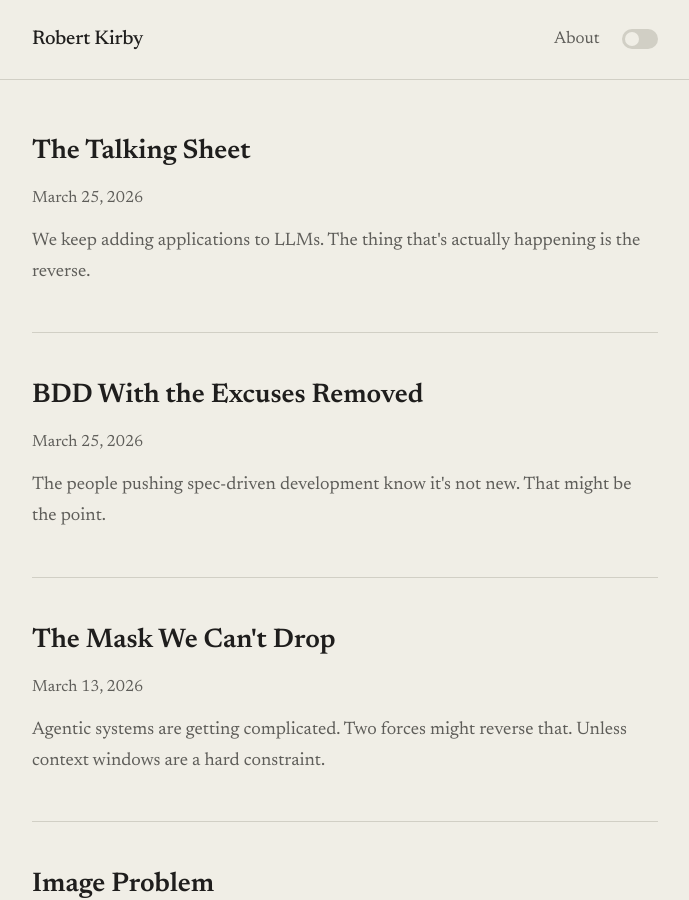
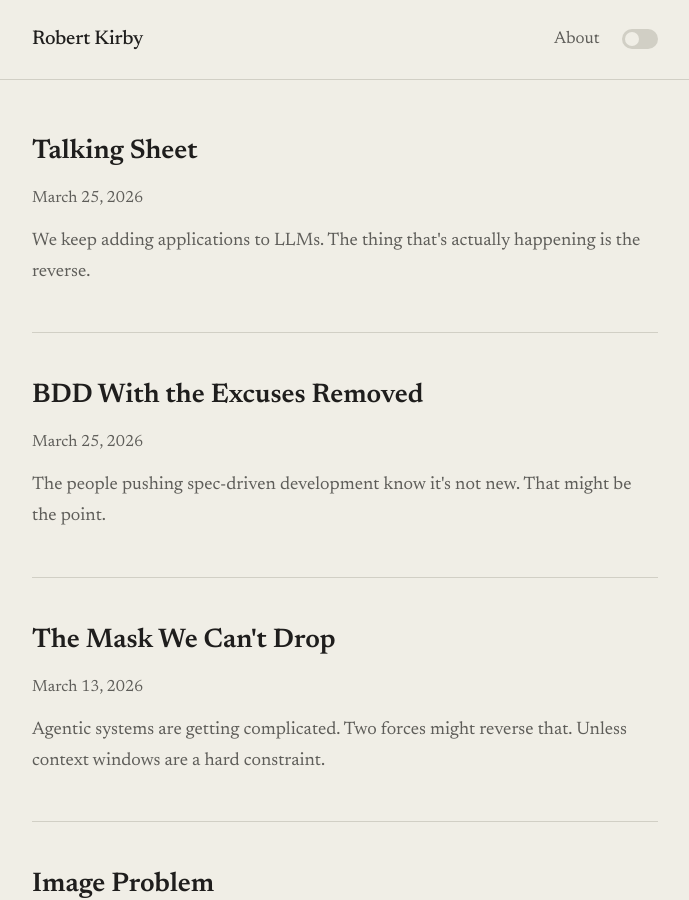
Before and after one commit to rob137/rob137.github.io, a Jekyll site: the page built from index.html, in a window 1280 px wide and 900 px high. Shown: the whole window, without its empty margins (295-984 px from the left). Built offline with Jekyll 4.4.1, drawn with Linux system fonts in a browser that asks for light colours.

Commit message:
Drop 'The' from Talking Sheet title, add rule to final-pass skill
Co-Authored-By: Claude Opus 4.6 (1M context) <noreply@anthropic.com>

```diff
--- a/_posts/2026-03-25-the-talking-sheet.md
+++ b/_posts/2026-03-25-the-talking-sheet.md
@@ -1,12 +1,12 @@
 ---
 layout: post
-title: "The Talking Sheet"
+title: "Talking Sheet"
 date: 2026-03-25 12:00:00 +0000
 tags: [ai, software, tools, interfaces]
 excerpt: "We keep adding applications to LLMs. The thing that's actually happening is the reverse."
 ---
 
-![The Talking Sheet](/assets/images/2026-03-25-the-talking-sheet.png)
+![Talking Sheet](/assets/images/2026-03-25-the-talking-sheet.png)
 
 I'm a software engineer. My days run on something close to Paul Graham's [maker's schedule](https://www.paulgraham.com/makersschedule.html): terminal, plain text files, long unbroken stretches. I avoid Outlook and Excel the way a cat avoids water. But I spend a lot of time talking to managers across the business, and over the past few weeks something has shifted. They're in a sugar rush. The cause is [Claude for Excel](https://support.claude.com/en/articles/12650343-use-claude-for-excel).
 
```
Also changed, not shown: .agents/skills/final-pass/SKILL.md (added), .claude/skills/final-pass/SKILL.md (added).
